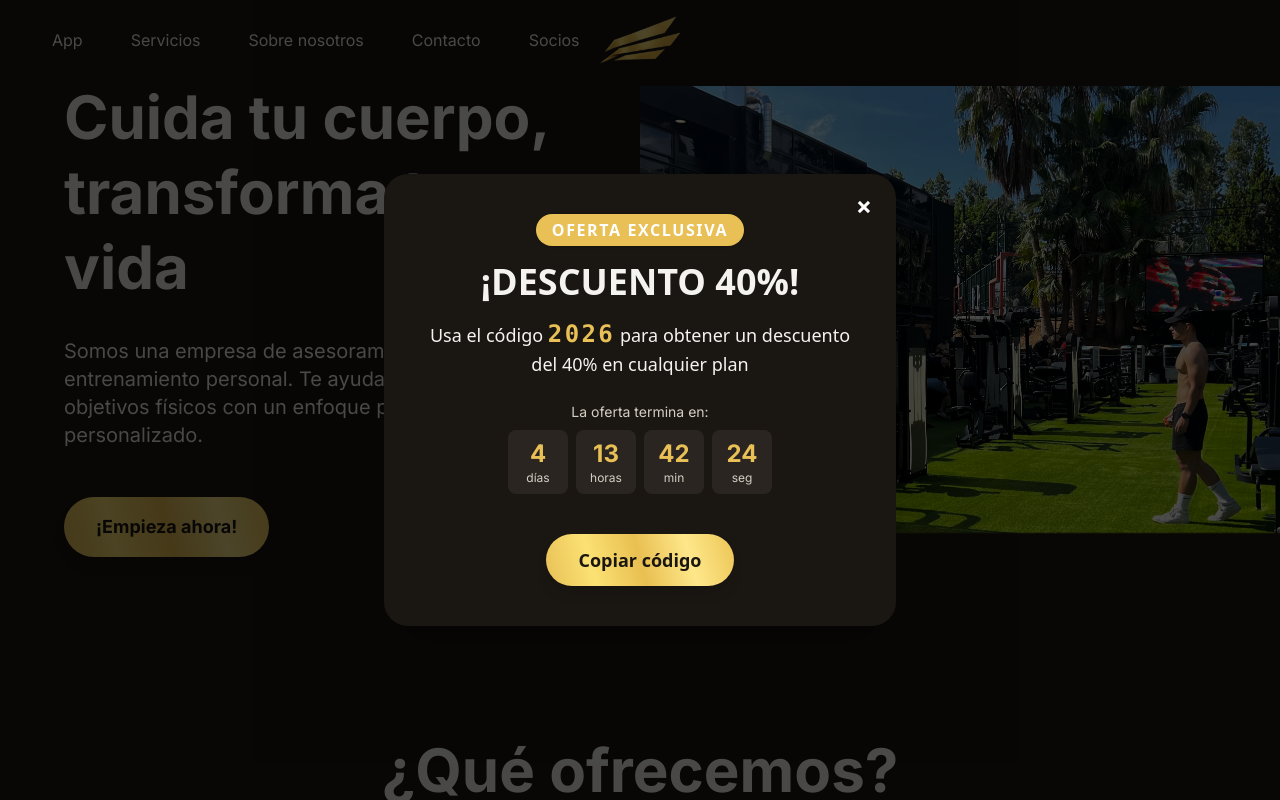
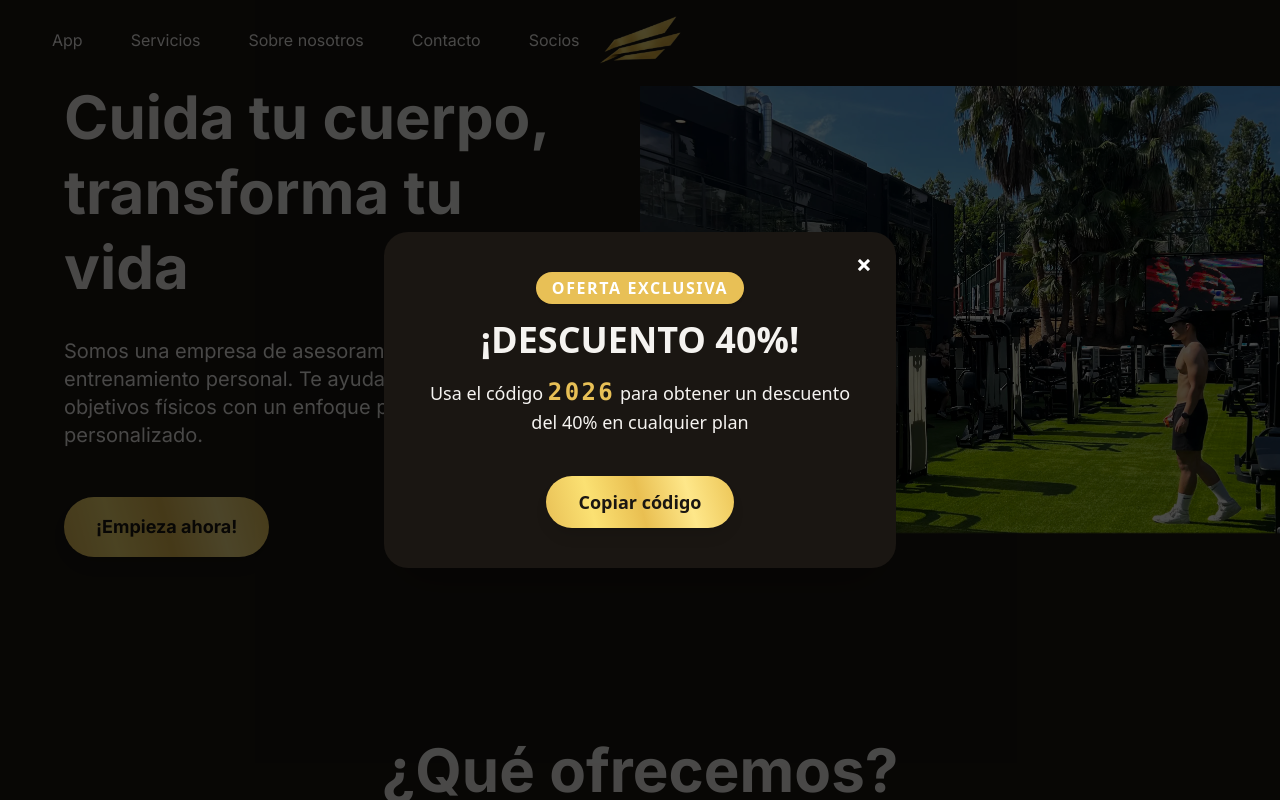
Before and after one commit to DaniGuerrero28/gueros.fit, a Next.js app: page / in a window 1280 px wide. Shown: the top 800 px of the page. Built offline with nearby package versions, Linux system fonts and the light colour scheme.

Commit message:
¨promo224¨

```diff
--- a/src/app/components/PromoPopup.js
+++ b/src/app/components/PromoPopup.js
@@ -3,7 +3,7 @@ import { useEffect, useState } from "react";
 // Configuración de la promoción
 const DISCOUNT_PERCENTAGE = 40;
 const PROMO_CODE = "2026";
-const PROMO_END_DATE = new Date("2026-01-06T23:59:59"); // Fecha de finalización
+const PROMO_END_DATE = new Date("2026-02-24T23:59:59"); // Fecha de finalización
 
 export default function PromoPopup() {
   const [show, setShow] = useState(new Date() < PROMO_END_DATE);
@@ -79,7 +79,7 @@ export default function PromoPopup() {
                 <div className="mt-4 flex flex-col items-center gap-2">
                   <span className="text-sm text-secondary-foreground"> La oferta termina en:</span>
                   <div className="flex gap-2 text-center">
-                    {timeLeft.days > 1 && (
+                    {timeLeft.days > 0 && (
                       <div className="flex flex-col items-center bg-primary-foreground rounded-lg px-3 py-2 min-w-[60px]">
                         <span className="text-2xl font-bold text-accent">{timeLeft.days}</span>
                         <span className="text-xs text-secondary-foreground">{timeLeft.days === 1 ? 'día' : 'días'}</span>
```
